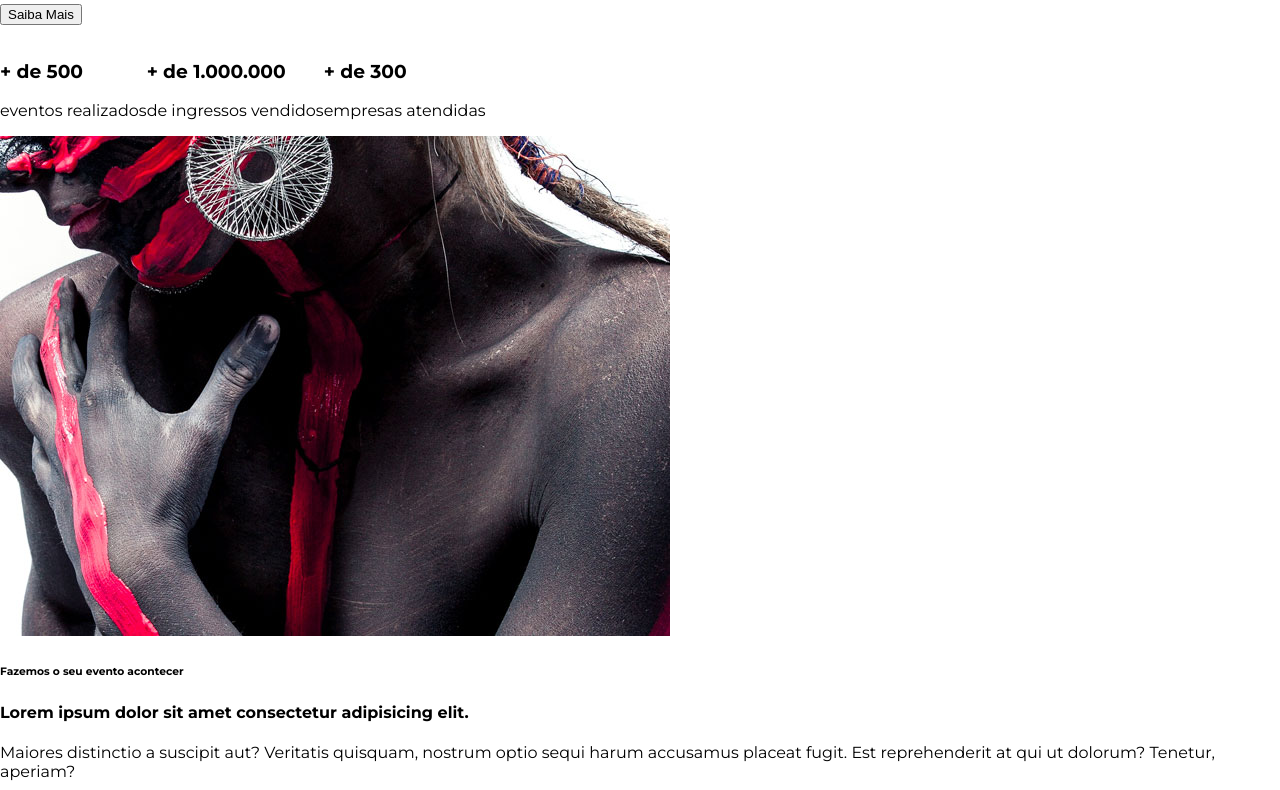
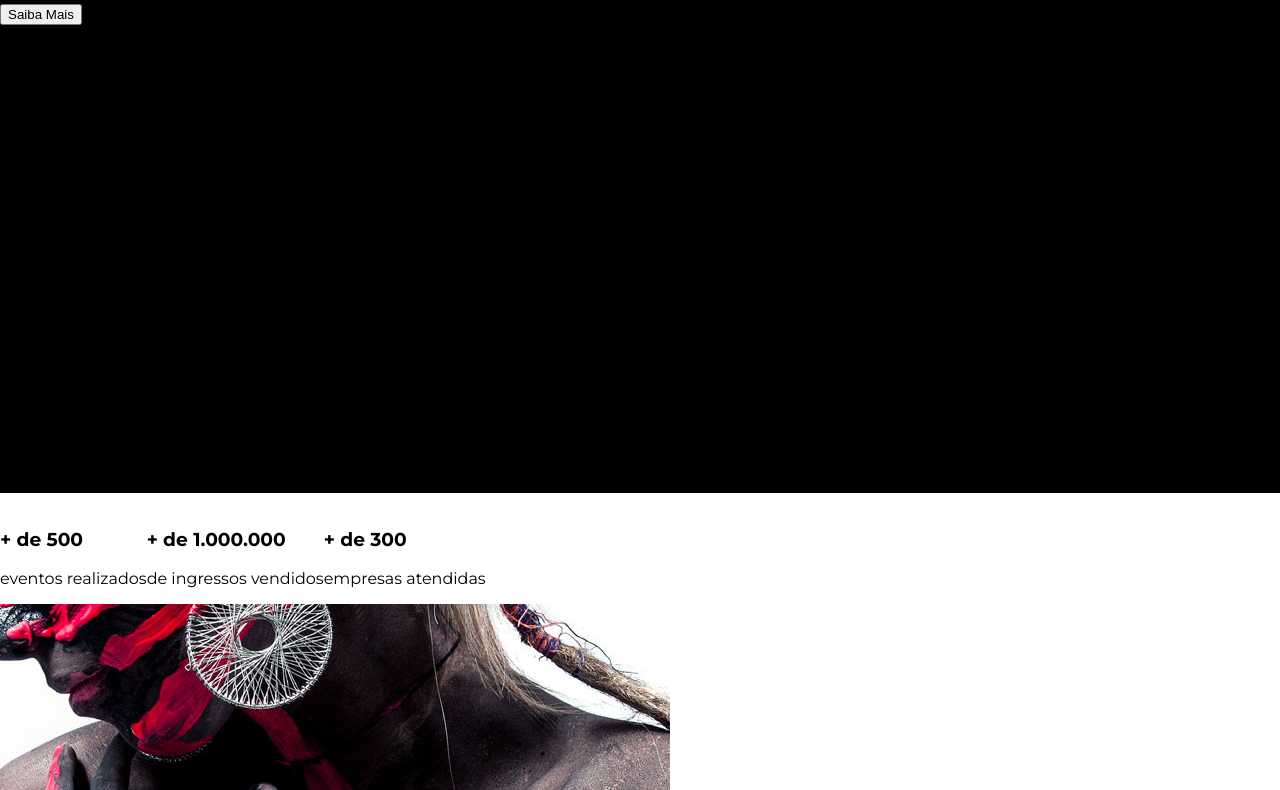
Before and after one commit to wilianfausto/studion, a website: page src/index.html in a window 1280 px wide. Shown: the part 232-1022 px from the top of the page. Drawn offline with Linux system fonts and the light colour scheme.

Commit message:
stylezing slider and element sizing

```diff
--- a/src/style.css
+++ b/src/style.css
@@ -76,3 +76,13 @@ ul {
 .copy--primary {
     color: var(--color-primary);
 }
+
+header {
+    margin:0;
+}
+
+#slider {
+    height: calc(43.75rem - 7.75rem);
+    background-color: #000;
+    color: #fff;
+}
```
